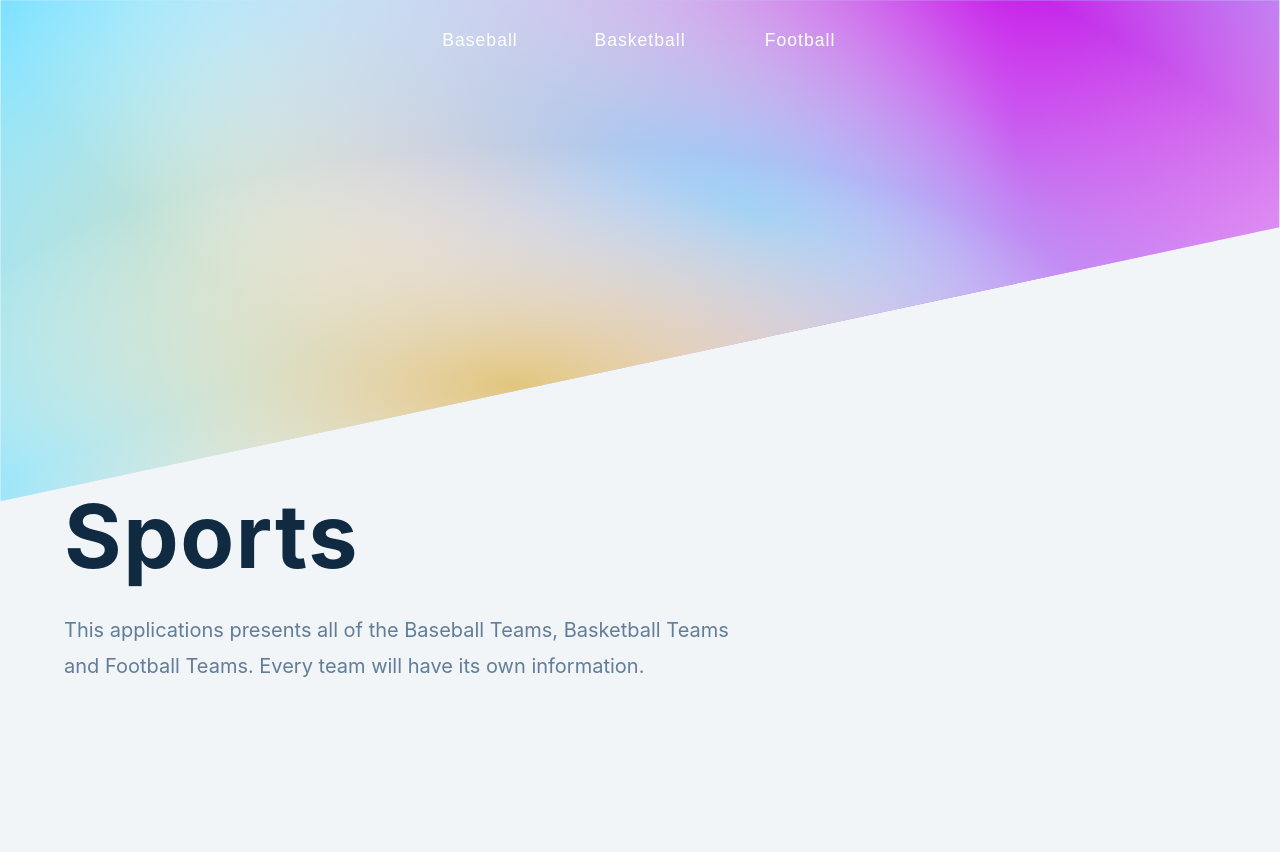
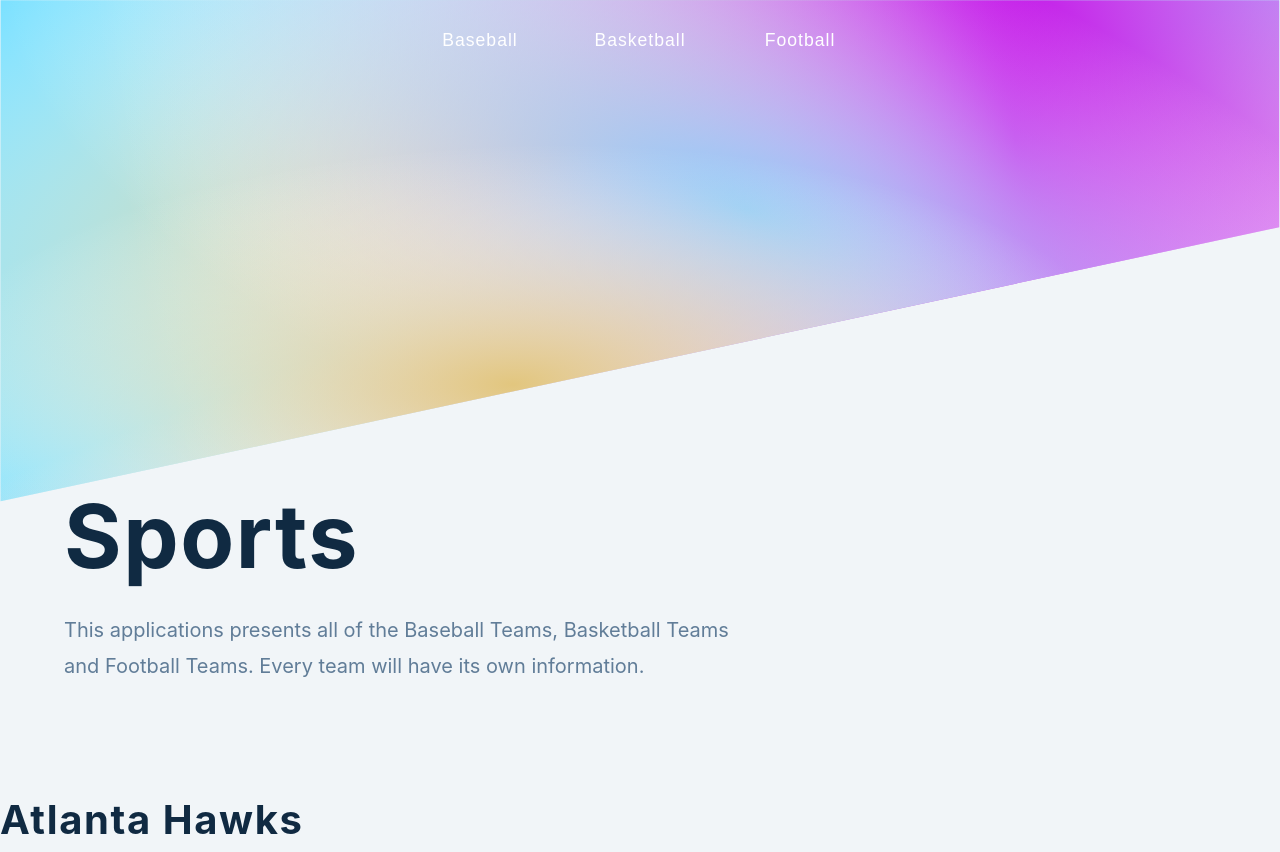
Before and after one commit to Richie1136/Sports-Submenuproject, a React (Create React App) app in the folder sportssubmenu/: page /nbateams/Atlanta in a window 1280 px wide. Before the commit the page ends 800 px from the top, so only its background shows below. Built offline with nearby package versions, Linux system fonts and the light colour scheme.

Commit message:
Having a issue when i click the link it doesnt change the content unless i refresh

```diff
--- a/sportssubmenu/src/App.js
+++ b/sportssubmenu/src/App.js
@@ -2,14 +2,17 @@ import Navbar from "./components/navbar/Navbar";
 import Hero from "./components/hero/Hero";
 import Sidebar from "./components/sidebar/Sidebar";
 import Submenu from "./components/submenu/Submenu";
+import Navigation from "./components/navigation/Navigation";
+import { BrowserRouter as Router, Route, Switch } from 'react-router-dom'
 
 function App() {
   return (
     <>
       <Navbar />
       <Sidebar />
-      <Hero />
+      < Hero />
       <Submenu />
+      <Navigation />
     </>
   );
 }
--- a/sportssubmenu/src/components/navbar/Navbar.js
+++ b/sportssubmenu/src/components/navbar/Navbar.js
@@ -21,6 +21,10 @@ const Navbar = () => {
     }
   }
 
+  const handleOnClick = (e) => {
+    e.preventDefault()
+  }
+
   return (
     <nav className='nav' onMouseOver={handleSubmenu}>
       <div className='nav-center'>
@@ -31,13 +35,13 @@ const Navbar = () => {
         </div>
         <ul className='nav-links'>
           <li>
-            <button className='link-btn' onMouseOver={displaySubmenu}>Baseball</button>
+            <button className='link-btn' onMouseOver={displaySubmenu} onClick={handleOnClick}>Baseball</button>
           </li>
           <li>
             <button className='link-btn' onMouseOver={displaySubmenu}>Basketball</button>
           </li>
           <li>
-            <button className='link-btn' onMouseOver={displaySubmenu}>Football</button>
+            <button className='link-btn' onMouseOver={displaySubmenu} onClick={handleOnClick}>Football</button>
           </li>
         </ul>
       </div>
--- /dev/null
+++ b/sportssubmenu/src/components/navigation/Navigation.js
@@ -0,0 +1,19 @@
+import React from 'react'
+import { BrowserRouter as Router, Route, Switch } from 'react-router-dom'
+import Arizona from '../nflteams/Arizona'
+import Atlanta from '../nbateams/Atlanta'
+
+const Navigation = () => {
+  return (
+    <div className='navigation'>
+      <Router>
+        <Switch>
+          <Route exact path='/nflteams/Arizona' component={Arizona} />
+          <Route path='/nbateams/Atlanta' component={Atlanta} />
+        </Switch>
+      </Router>
+    </div>
+  )
+}
+
+export default Navigation
--- a/sportssubmenu/src/components/nbateams/Lakers.js
+++ b/sportssubmenu/src/components/nbateams/Lakers.js
@@ -4,6 +4,7 @@ const Lakers = () => {
   return (
     <div>
       <h2>Lakers</h2>
+      <p>The lakers are great</p>
     </div>
   )
 }
--- a/sportssubmenu/src/components/nflteams/Arizona.js
+++ b/sportssubmenu/src/components/nflteams/Arizona.js
@@ -1,6 +1,7 @@
-import React from 'react'
+import React, { useState } from 'react'
 
 const Arizona = () => {
+
   return (
     <div>
       <h2>Arizona Cards</h2>
```
